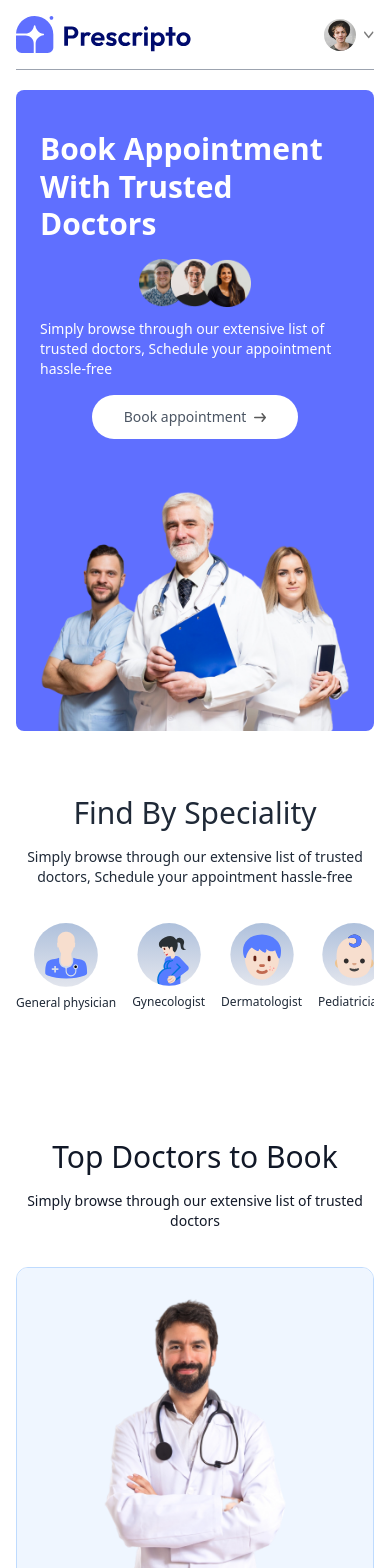
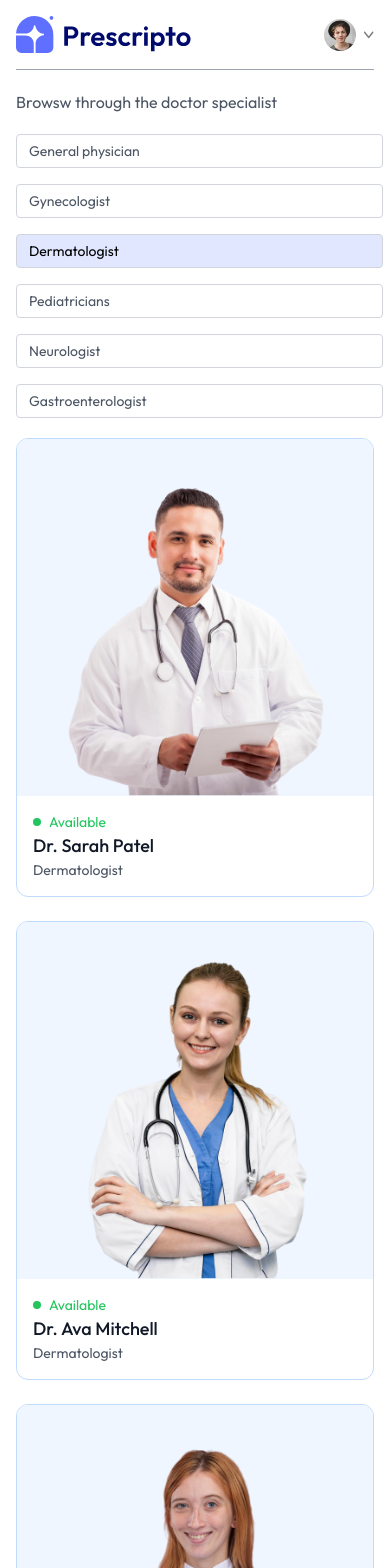
Before and after one commit to JUDHI3134/doctor-appointment, a React (Vite) app in the folder frontend/: page /doctors/Dermatologist in a window 390 px wide. Shown: the top 1568 px of the page. Built offline with nearby package versions, Linux system fonts and the light colour scheme.

Commit message:
create all doctors page ui

```diff
--- a/frontend/src/App.jsx
+++ b/frontend/src/App.jsx
@@ -18,7 +18,7 @@
       <Routes>
         <Route path='/' element={<Home/>} />
         <Route path='/doctors' element={<Doctors/>} />
-        <Route path='/doctors/:speciality' element={<Home/>} />
+        <Route path='/doctors/:speciality' element={<Doctors/>} />
         <Route path='/login' element={<Login/>} />
         <Route path='/about' element={<About/>} />
         <Route path='/contact' element={<Contact/>} />
--- a/frontend/src/components/Navbar.jsx
+++ b/frontend/src/components/Navbar.jsx
@@ -9,7 +9,7 @@
     const [token,settoken] = useState(true)
   return (
     <div className='flex items-center justify-between text-sm py-4 mb-5 border-b border-b-gray-400'>
-      <img className='w-44 cursor-pointer' src={assets.logo} alt="" />
+      <img onClick={()=>navigate('/')} className='w-44 cursor-pointer' src={assets.logo} alt="" />
       <ul className='hidden md:flex items-start gap-5 font-medium'>
         <NavLink to='/'>
             <li className='py-1'>HOME</li>
--- a/frontend/src/components/SpecialityMenu.jsx
+++ b/frontend/src/components/SpecialityMenu.jsx
@@ -9,7 +9,7 @@
       <p className='sm:w-1/3 text-center text-sm'>Simply browse through our extensive list of trusted doctors, <br className='hidden sm:block'/> Schedule your appointment hassle-free</p>
       <div className='flex sm:justify-center gap-4 pt-5 w-full overflow-scroll'>
         {specialityData.map((item,index)=>(
-            <Link onClick={()=>scrollTo(0,0)} className='flex flex-col items-center text-xs cursor-pointer flex-shrink-0 hover:translate-y-[-10px] transition-all duration-500' key={index} to={`/doctors/${item.speciality}`}>
+            <Link onClick={()=>scrollTo(0,0)} to={`/doctors/${item.speciality}`} className='flex flex-col items-center text-xs cursor-pointer flex-shrink-0 hover:translate-y-[-10px] transition-all duration-500' key={index} >
                 <img className='w-16 sm:w-24 mb-2' src={item.image} alt="" />
                 <p>{item.speciality}</p>
             </Link>
--- a/frontend/src/index.css
+++ b/frontend/src/index.css
@@ -1,6 +1,11 @@
+@import url('https://fonts.googleapis.com/css2?family=Outfit:wght@100..900&display=swap');
 @tailwind base;
 @tailwind components;
 @tailwind utilities;
+
+*{
+    font-family: Outfit;
+}
 
 .active hr{
     @apply block
--- a/frontend/src/pages/Doctors.jsx
+++ b/frontend/src/pages/Doctors.jsx
@@ -1,9 +1,53 @@
-import React from 'react'
+import React, { useContext, useEffect, useState } from 'react'
+import { useNavigate, useParams } from 'react-router-dom'
+import { AppContext } from '../context/AppContext';
 
 const Doctors = () => {
+    const {speciality} = useParams();
+
+    const {doctors} = useContext(AppContext)
+    const [filterDoc,setFilterDoc] = useState([])
+    const navigate = useNavigate();
+
+    const applyFilter = () =>{
+        if(speciality){
+            setFilterDoc(doctors.filter(doc => doc.speciality === speciality))
+        }else{
+            setFilterDoc(doctors)
+        }
+    }
+
+    useEffect(()=>{
+        applyFilter();
+    },[doctors, speciality])
+
   return (
     <div>
-
+      <p className='text-gray-600'>Browsw through the doctor specialist</p>
+      <div className='flex flex-col sm:flex-row items-start gap-5 mt-5'>
+        <div className='flex flex-col gap-4 text-sm text-gray-600'>
+            <p onClick={()=>speciality === "General physician" ? navigate('/doctors') : navigate('/doctors/General physician')} className={`w-[94vw] sm:w-auto pl-3 py-1.5 pr-16 border border-gray-300 rounded transition-all cursor-default ${speciality === "General physician" ? "bg-indigo-100 text-black" : ""}`}>General physician</p>
+            <p onClick={()=>speciality === "Gynecologist" ? navigate('/doctors') : navigate('/doctors/Gynecologist')} className={`w-[94vw] sm:w-auto pl-3 py-1.5 pr-16 border border-gray-300 rounded transition-all cursor-default ${speciality === "Gynecologist" ? "bg-indigo-100 text-black" : ""}`}>Gynecologist</p>
+            <p onClick={()=>speciality === "Dermatologist" ? navigate('/doctors') : navigate('/doctors/Dermatologist')} className={`w-[94vw] sm:w-auto pl-3 py-1.5 pr-16 border border-gray-300 rounded transition-all cursor-default ${speciality === "Dermatologist" ? "bg-indigo-100 text-black" : ""}`}>Dermatologist</p>
+            <p onClick={()=>speciality === "Pediatricians" ? navigate('/doctors') : navigate('/doctors/Pediatricians')} className={`w-[94vw] sm:w-auto pl-3 py-1.5 pr-16 border border-gray-300 rounded transition-all cursor-default ${speciality === "Pediatricians" ? "bg-indigo-100 text-black" : ""}`}>Pediatricians</p>
+            <p onClick={()=>speciality === "Neurologist" ? navigate('/doctors') : navigate('/doctors/Neurologist')} className={`w-[94vw] sm:w-auto pl-3 py-1.5 pr-16 border border-gray-300 rounded transition-all cursor-default ${speciality === "Neurologist" ? "bg-indigo-100 text-black" : ""}`}>Neurologist</p>
+            <p onClick={()=>speciality === "Gastroenterologist" ? navigate('/doctors') : navigate('/doctors/Gastroenterologist')} className={`w-[94vw] sm:w-auto pl-3 py-1.5 pr-16 border border-gray-300 rounded transition-all cursor-default ${speciality === "Gastroenterologist" ? "bg-indigo-100 text-black" : ""}`}>Gastroenterologist</p>
+        </div>
+        <div className='w-full grid grid-cols-auto gap-4 gap-y-6'>
+            {filterDoc.map((item,index)=>(
+            <div onClick={()=>navigate(`/appointment/${item._id}`)} className='border border-blue-200 rounded-xl overflow-hidden cursor-pointer hover:translate-y-[-10px] transition-all duration-500' key={index}>
+                <img className='bg-blue-50' src={item.image} alt="" />
+                <div className='p-4'>
+                    <div className='flex items-center gap-2 text-sm text-center text-green-500'>
+                        <p className='w-2 h-2 rounded-full bg-green-500'></p> <p>Available</p>
+                    </div>
+                    <p className='text-gray-900 text-lg font-medium'>{item.name}</p>
+                    <p className='text-sm text-gray-600'>{item.speciality}</p>
+                </div>
+            </div>
+        ))}
+        </div>
+      </div>
     </div>
   )
 }
```
